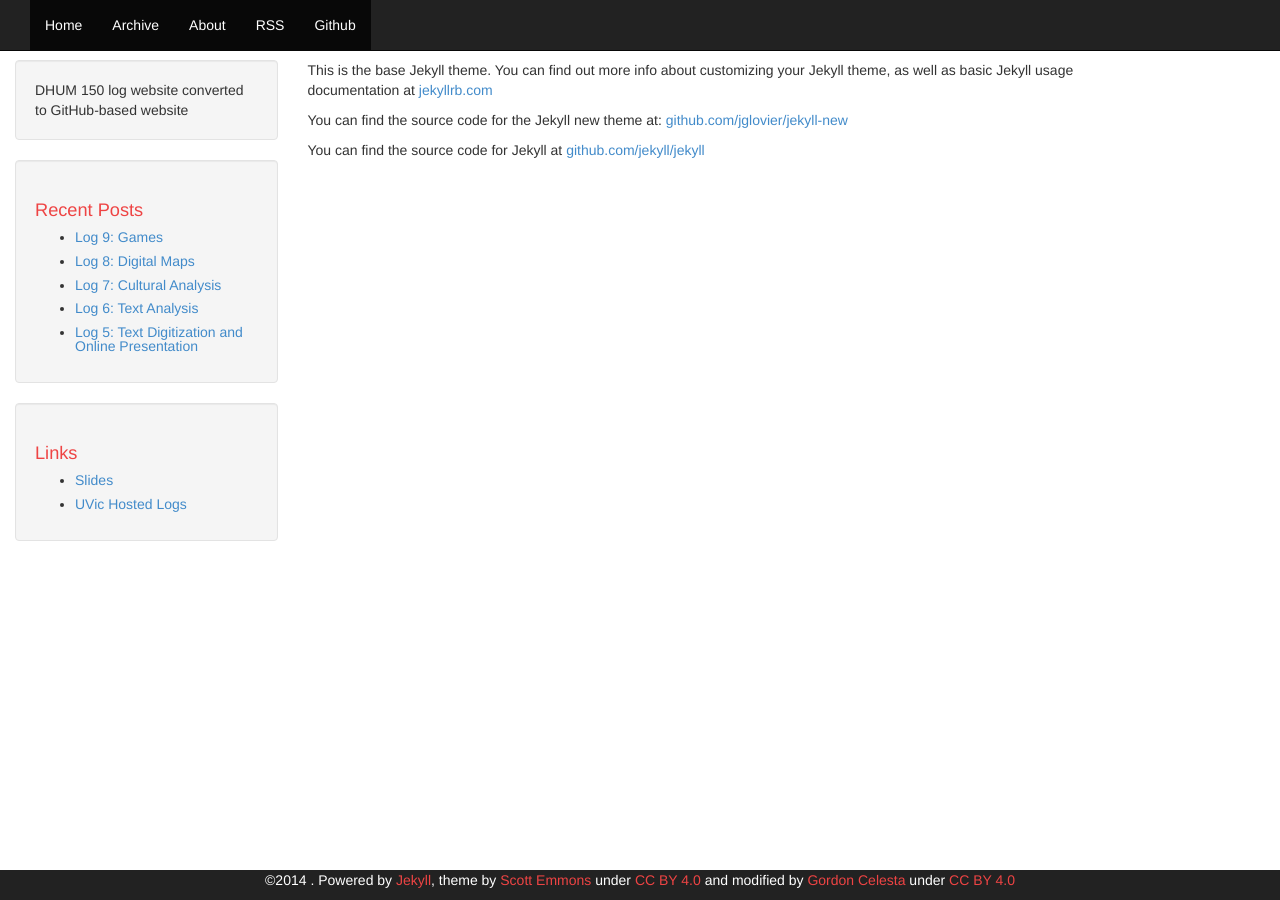
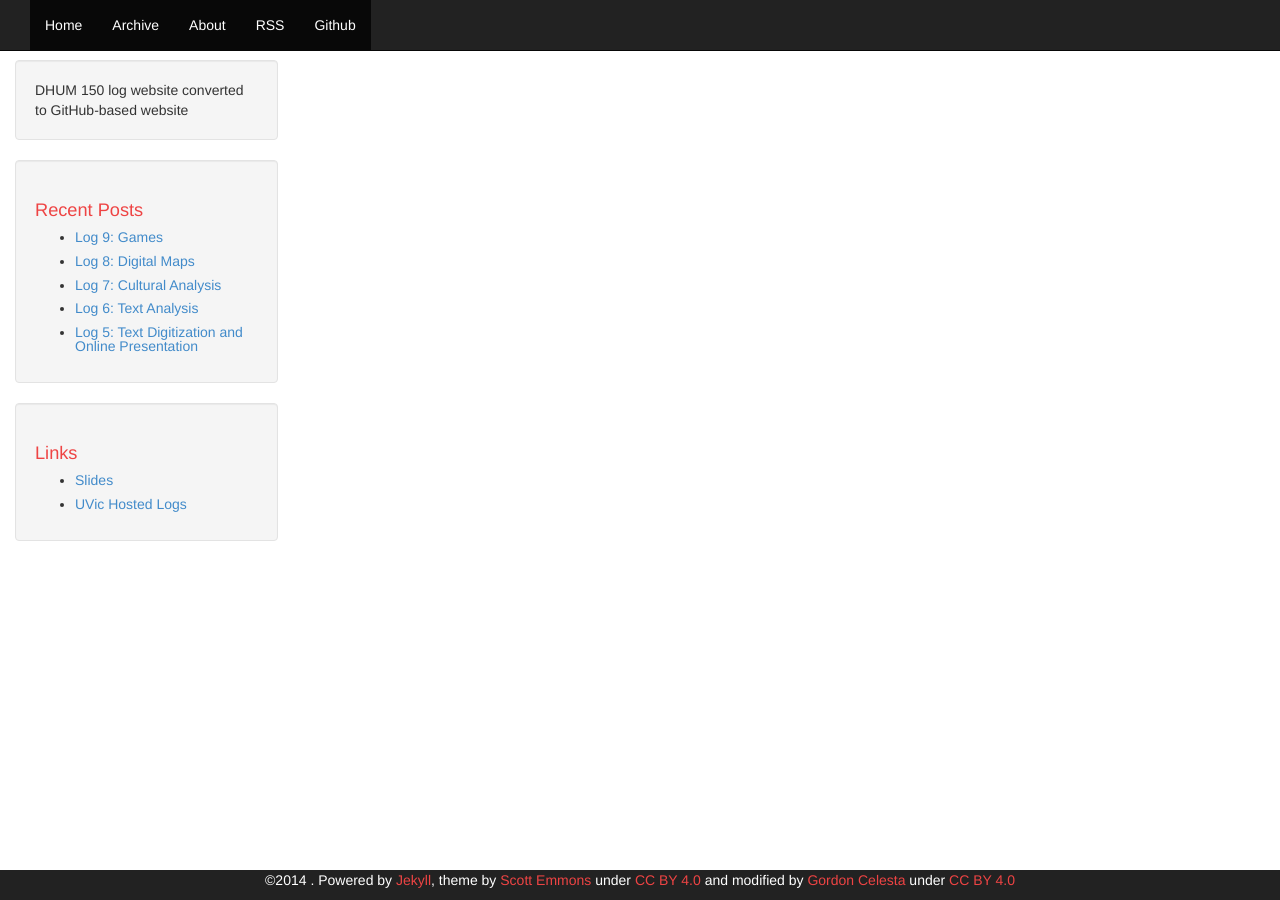
Before and after one commit to gcelesta/gcelesta.github.io, a Jekyll site: the page built from about.md, in a window 1280 px wide. Built offline with Jekyll 4.4.1, drawn with Linux system fonts in a browser that asks for light colours; Markdown is read by kramdown in place of the engine named in the settings.

Commit message:
Scrapped existing about page

```diff
--- a/about.md
+++ b/about.md
@@ -1,11 +1,4 @@
 ---
 layout: default
 title: About
-permalink: /about/
 ---
-
-This is the base Jekyll theme. You can find out more info about customizing your Jekyll theme, as well as basic Jekyll usage documentation at [jekyllrb.com](http://jekyllrb.com/)
-
-You can find the source code for the Jekyll new theme at: [github.com/jglovier/jekyll-new](https://github.com/jglovier/jekyll-new)
-
-You can find the source code for Jekyll at [github.com/jekyll/jekyll](https://github.com/jekyll/jekyll)
```
